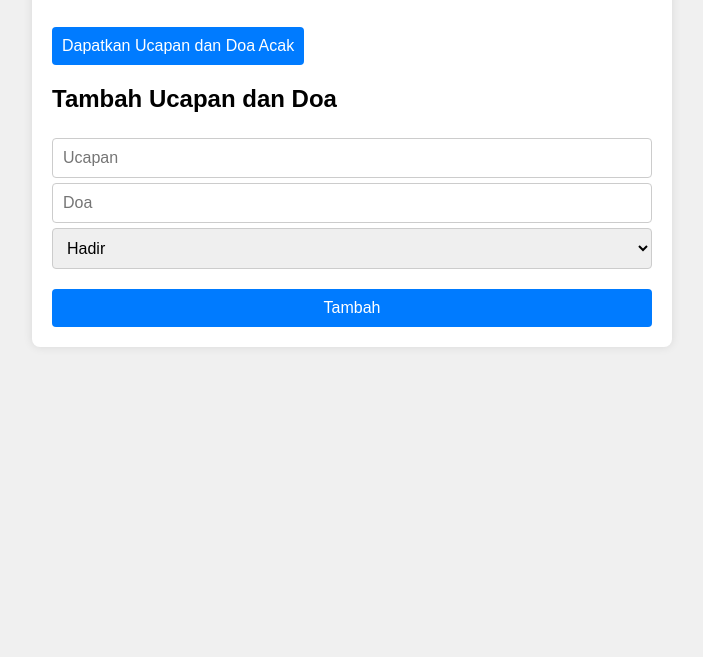
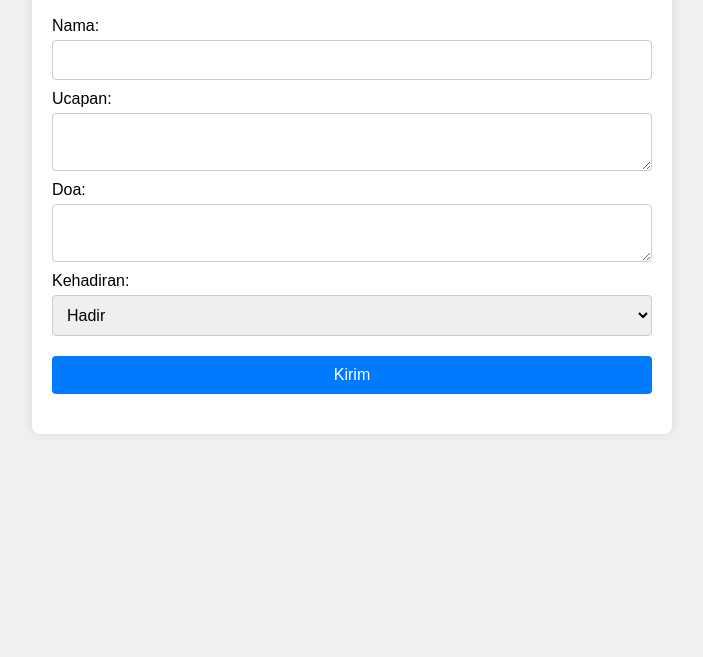
Before and after one commit to nicwaproject/ucapan-doa-metode-array-di-server, a plain HTML site: page index.html in a window 1280 px wide. Shown: the part 143-800 px from the top of the page, without its empty margins (288-991 px from the left). Drawn offline with Linux system fonts and the light colour scheme; no server answers.

Commit message:
Update index.html

```diff
--- a/index.html
+++ b/index.html
@@ -8,23 +8,27 @@
 </head>
 <body>
   <div class="container">
-    <h1>Ucapan dan Doa</h1>
-    <div id="content">
-      <button id="randomBtn">Dapatkan Ucapan dan Doa Acak</button>
-      <div id="randomResult"></div>
-      <h2>Tambah Ucapan dan Doa</h2>
-      <form id="ucapanForm">
-        <input type="text" id="ucapan" placeholder="Ucapan" required>
-        <input type="text" id="doa" placeholder="Doa" required>
-        <select id="kehadiran" required>
-          <option value="hadir">Hadir</option>
-          <option value="tidak hadir">Tidak Hadir</option>
-          <option value="ragu-ragu">Ragu-ragu</option>
-        </select>
-        <button type="submit">Tambah</button>
-      </form>
-      <div id="addResult"></div>
-    </div>
+    <h1>Form Ucapan dan Doa</h1>
+    <form id="ucapanForm">
+      <label for="nama">Nama:</label>
+      <input type="text" id="nama" name="nama" required>
+
+      <label for="ucapan">Ucapan:</label>
+      <textarea id="ucapan" name="ucapan" required></textarea>
+
+      <label for="doa">Doa:</label>
+      <textarea id="doa" name="doa" required></textarea>
+
+      <label for="kehadiran">Kehadiran:</label>
+      <select id="kehadiran" name="kehadiran" required>
+        <option value="Hadir">Hadir</option>
+        <option value="Tidak Hadir">Tidak Hadir</option>
+        <option value="Ragu-ragu">Ragu-ragu</option>
+      </select>
+
+      <button type="submit">Kirim</button>
+    </form>
+    <div id="ucapanDoaList"></div>
   </div>
   <script src="script.js"></script>
 </body>
```
